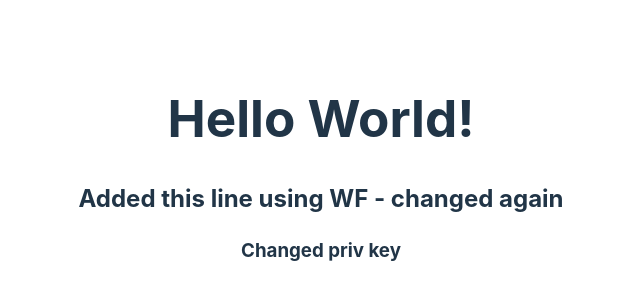
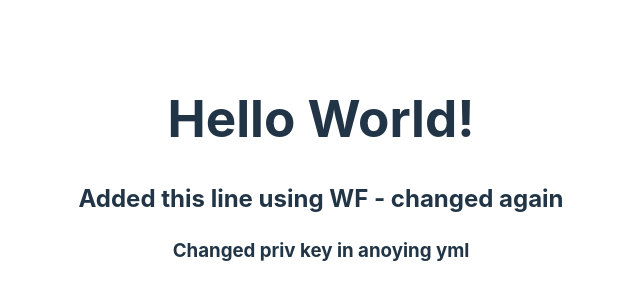
Before and after one commit to EthWiz/vite-simple-deploy, a React (Vite) app: page / in a window 1280 px wide. Shown: the part 230-530 px from the top of the page, without its empty margins (319-959 px from the left). Built offline with nearby package versions, Linux system fonts and the light colour scheme.

Commit message:
Update App.jsx

```diff
--- a/src/App.jsx
+++ b/src/App.jsx
@@ -5,7 +5,7 @@ function App() {
     <>
       <h1>Hello World!</h1>
       <h2>Added this line using WF - changed again</h2>
-      <h3>Changed priv key</h3>
+      <h3>Changed priv key in anoying yml</h3>
     </>
   );
 }
```
